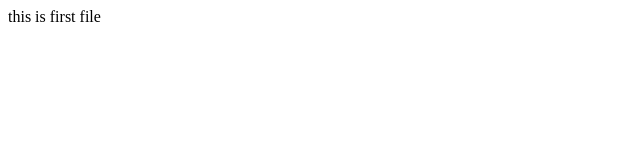
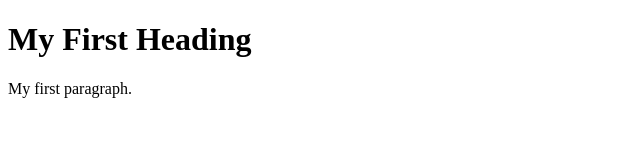
Before and after one commit to trivenikolluri/jenrepo, a plain HTML site: page index.html in a window 1280 px wide. Shown: the whole page, without its empty margins (0-640 px from the left). Drawn offline with Linux system fonts and the light colour scheme.

Commit message:
Update index.html

```diff
--- a/index.html
+++ b/index.html
@@ -1 +1,10 @@
-<hi>this is first file</h1>
+<!DOCTYPE html>
+<html>
+<body>
+
+<h1>My First Heading</h1>
+
+<p>My first paragraph.</p>
+
+</body>
+</html>
```
